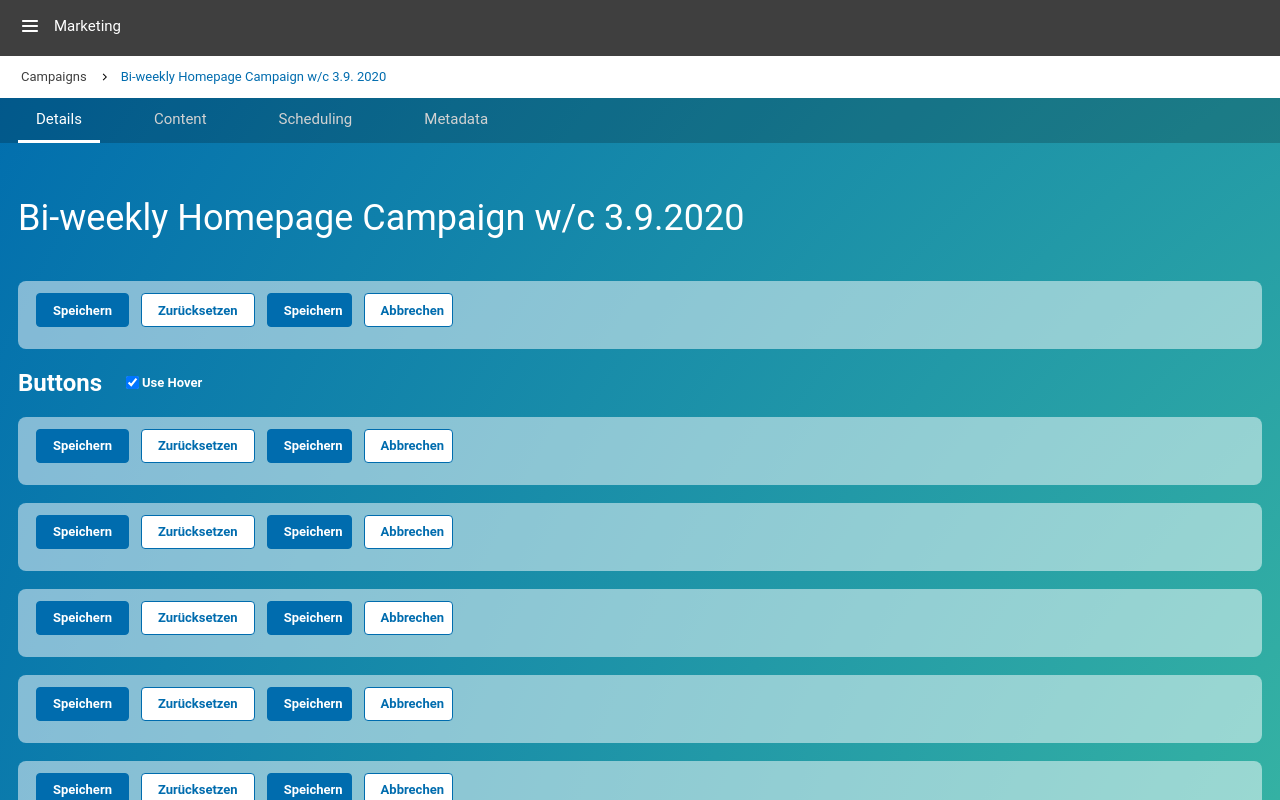
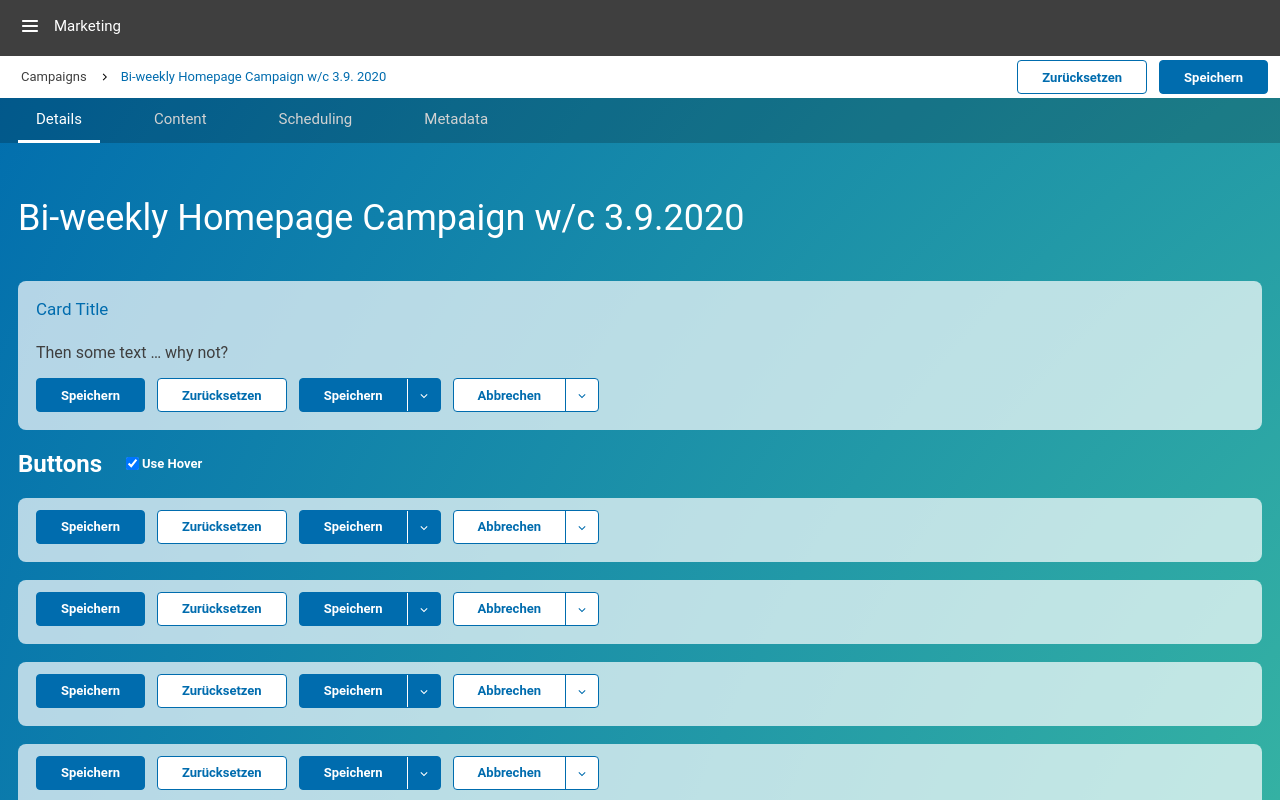
Before and after one commit to bgaworsk/apps-mocks, a React (Create React App) app: page / in a window 1280 px wide. Built offline with nearby package versions, Linux system fonts and the light colour scheme.

Commit message:
Fixed buttons and added buttons to breaadcrumb

```diff
--- a/src/App.js
+++ b/src/App.js
@@ -14,7 +14,7 @@ const GlobalStyle = createGlobalStyle`
 
   body {
     background: radial-gradient(circle at 159% 159%, #53DA9D 0%, #006CAE 100%);
-    background-size: cover;
+    //background-color: #006cae;
     margin: 0;
     padding: 0;
     font-family: 'Roboto', sans-serif;
@@ -84,13 +84,22 @@ function App() {
       <GlobalStyle />
       <Div>
         <Header/>
-        <Breadcrumb />
+        <Breadcrumb>
+          <Button>Zurücksetzen</Button>
+          <Button primary >Speichern</Button>
+        </Breadcrumb>
         <Tabs tabs={tabs} activeTab={tab} setActiveTab={setTab} />
         <>
         {tab === 0 && (
           <Container>
             <h1 contentEditable={true}>Bi-weekly Homepage Campaign w/c 3.9.2020</h1>
-            <Card><ButtonSet/></Card>
+            <Card>
+              <h2>Card Title</h2>
+              <p>
+                Then some text … why not?
+              </p>
+              <ButtonSet/>
+            </Card>
             <h2>Buttons <input type="checkbox" checked={useHover} onChange={e => setUseHover(e.target.checked)}/><span>Use Hover</span></h2>
             <Card><ButtonSet/></Card>
             <Card><ButtonSet/></Card>
--- a/src/components/Breadcrumb/index.js
+++ b/src/components/Breadcrumb/index.js
@@ -3,15 +3,20 @@ import styled from 'styled-components'
 import Arrow from './breadcrumb-arrow-right_16'
 
 const Div = styled.div`
+  display: flex;
+  justify-content: space-between;
+  align-items: center;
   min-height: 42px;
   height: 42px;
   width: 100%;
   background-color: #ffffff;
   color: #3f3f3f;
   font-size: 13px;
+  padding: 0 12px 0 21px;
+  box-sizing: border-box;
 
   ul {
-    margin: 13px 0 0 21px;
+    margin: 0;
     padding: 0;
     list-style: none;
     display: flex;
@@ -36,7 +41,7 @@ const Div = styled.div`
   }
 `;
 
-const Breadcrumb = () => {
+const Breadcrumb = ({ children }) => {
   return (
     <Div>
       <ul>
@@ -44,6 +49,9 @@ const Breadcrumb = () => {
         <li className="arrow"><Arrow /></li>
         <li>Bi-weekly Homepage Campaign w/c 3.9. 2020</li>
       </ul>
+      <div>
+        {children}
+      </div>
     </Div>
   )
 }
--- a/src/components/Button/index.js
+++ b/src/components/Button/index.js
@@ -20,7 +20,9 @@ const colors = {
 };
 
 const Div = styled.div`
-  display: inline-block;
+  display: inline-flex;
+  flex-direction: row;
+  justify-content: center;
 
   font-size: 13px;
   height: 32px;
@@ -54,6 +56,9 @@ const Div = styled.div`
     width: 100%;
     display: flex;
     align-items: center;
+    justify-content: center;
+    padding: 0 24px;
+    box-sizing: border-box;
 
     &:hover {
       ${is('hover', `background-color: ${colors.hoverSecondary};`, '')}
@@ -64,14 +69,6 @@ const Div = styled.div`
       background-color: ${colors.pressed};
       color: ${colors.highlight};
     }
-  }
-
-  .label {
-    padding: 0 16px;
-  }
-
-  .label-split {
-    padding: 0 8px 0 16px;
   }
 
   .split {
--- a/src/components/Card/index.js
+++ b/src/components/Card/index.js
@@ -7,11 +7,18 @@ const Div = styled.div`
     max-width: 100%;
     color: #3f3f3f;
     padding: 12px 18px 18px 18px;
-    background-color: rgba(255,255,255,.5);
+    background-color: rgba(255,255,255,.7);
     box-sizing: border-box;
 
     &.card + &.card {
       margin-top: 18px;
+    }
+
+    h2 {
+      margin: 6px 0 24px 0;
+      color: #006cae;
+      font-size: 17px;
+      font-weight: 400;
     }
 `;
 
```
